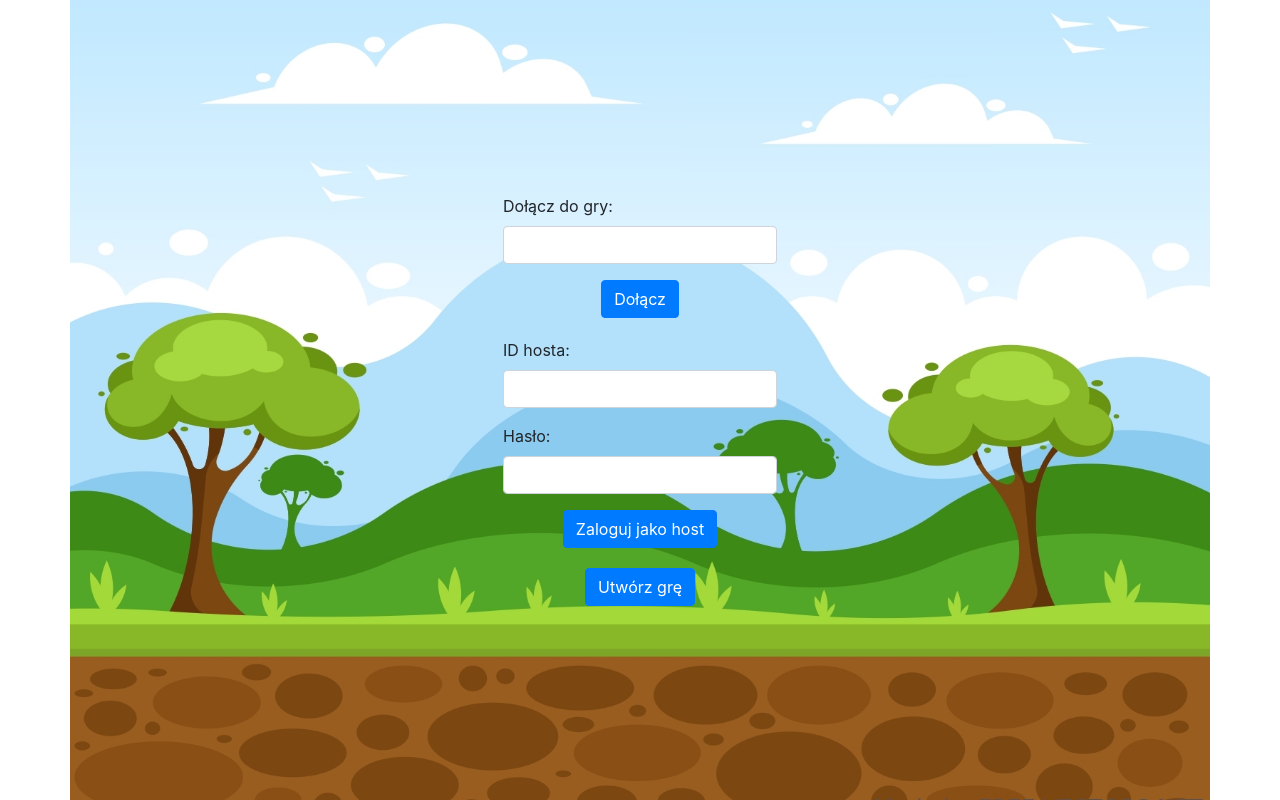
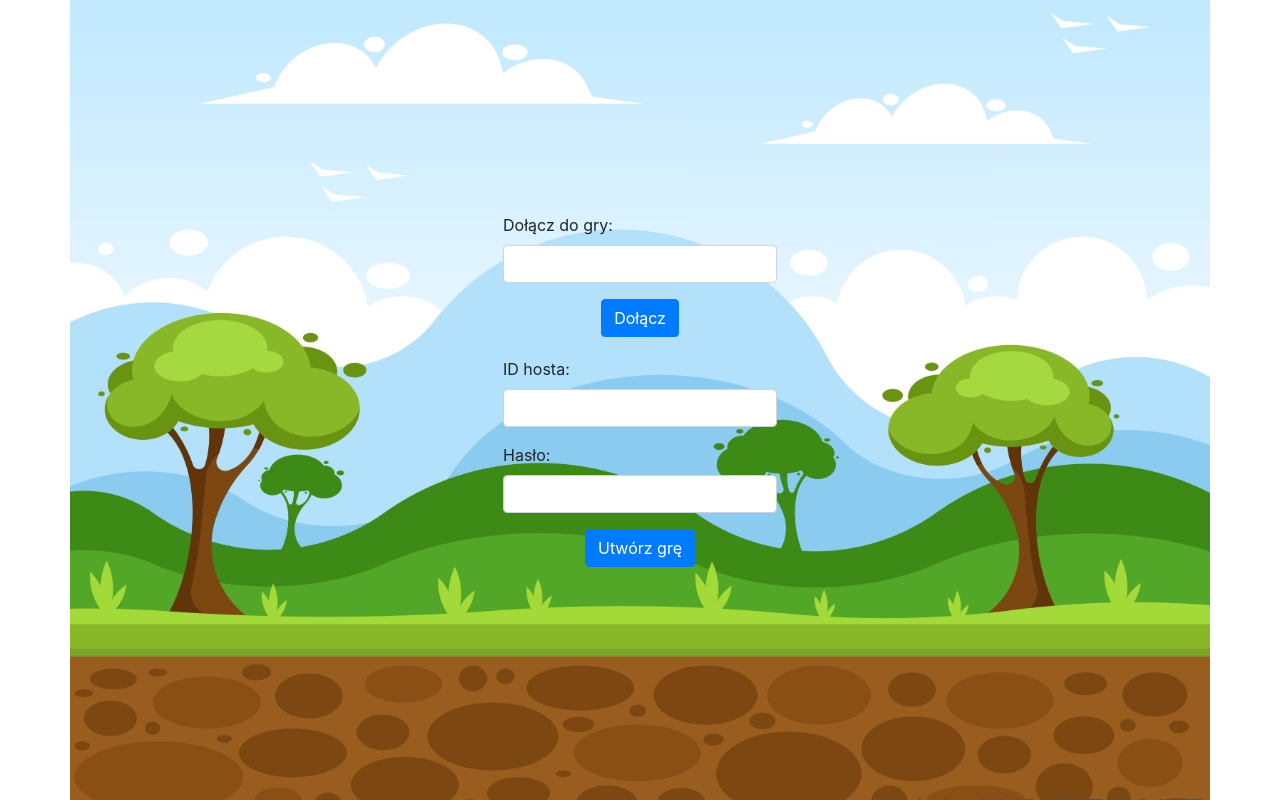
Before and after one commit to nanodroidplplpl/GraTerenowaPWSI, a Django app: page / in a window 1280 px wide. Shown: the part 56-856 px from the top of the page. Run offline with Django 4.2, Linux system fonts and the light colour scheme; parts of the project's set-up code (start-up, migrations or seed data) failed here and were passed over.

Commit message:
commit dla janka

```diff
--- a/gra/templates/gra/game_index.html
+++ b/gra/templates/gra/game_index.html
@@ -53,7 +53,7 @@
 
     </form>
     {#    <img src="{% static '/gra/game_index_background.jpg' %} ">#}
-    <form id="host-login-form" action="{% url 'zaslepka' %}" method="post">
+    <form id="host-login-form" action="{% url 'host_game_create' %}" method="post">
         {% csrf_token %}
         <div class="form-group">
             <label for="host-id-input">ID hosta:</label>
@@ -66,15 +66,9 @@
         </div>
 
         <div class="text-center"> <!-- Wrapping the button inside a div with the "text-center" class -->
-            <button type="submit" class="btn btn-primary">Zaloguj jako host</button>
+            <button type="submit" id="create-game-btn" class="btn btn-primary">Utwórz grę</button>
         </div>
-
     </form>
-
-    {#    <a id="create-game-btn" class="btn btn-primary" href="{% url 'host_game_create' %}">Utwórz grę</a>#}
-    <div class="text-center"> <!-- Wrapping the button inside a div with the "text-center" class -->
-        <a id="create-game-btn" class="btn btn-primary" href="{% url 'host_game_create' %}">Utwórz grę</a>
-    </div>
 </div>
 
 <script src="https://cdn.jsdelivr.net/npm/bootstrap@4.3.1/dist/js/bootstrap.min.js"></script>
--- a/gra/views.py
+++ b/gra/views.py
@@ -8,16 +8,19 @@ from django.utils import timezone
 from django.http import HttpResponseRedirect
 from .forms import CreateNewSession
 
-#from game.models import Sesje, Gracze
-#from game.forms import PostScoreForm
+
+# from game.models import Sesje, Gracze
+# from game.forms import PostScoreForm
 # Create your views here.
 
 def game_index(request):
     return render(request, 'gra/game_index.html')
 
+
 def check_session_exists(ses_id):
     session_exists = Sesje.objects.filter(ses_number=ses_id).exists()
     return session_exists
+
 
 def choose_group(request):
     ses_num = request.POST.get('join_code')
@@ -29,6 +32,7 @@ def choose_group(request):
             'ekipy': ekipy,
         }
         return render(request, 'gra/choose_group.html', context)
+
 
 def group_screen(request, ekipy_id=None):
     if request.method == 'POST':
@@ -44,15 +48,16 @@ def group_screen(request, ekipy_id=None):
             ekipa = Ekipy.objects.get(ekipy_id=group_identifier)
         else:
             # Tworzenie nowej grupy
-            ekipa = Ekipy.objects.create(ekipy_id=random.randint(1, 10000), nazwa_ekipy=group_identifier, sesje_ses_number=ses_number)
+            ekipa = Ekipy.objects.create(ekipy_id=random.randint(1, 10000), nazwa_ekipy=group_identifier,
+                                         sesje_ses_number=ses_number)
 
         Gracze.objects.create(g_nick=nick, score=0, ekipy_ekipy_id=ekipa)
         czlonkowie = Gracze.objects.filter(ekipy_ekipy_id=ekipa)
 
         context = {
-            'inni_czlonkowie' : czlonkowie,
+            'inni_czlonkowie': czlonkowie,
             'tytul': ekipa.nazwa_ekipy,
-            'twój_nick' : nick
+            'twój_nick': nick
         }
         return render(request, 'gra/group_screen.html', context)  # Przekierowanie do strony powodzenia
     else:
@@ -62,13 +67,22 @@ def group_screen(request, ekipy_id=None):
 def game_filed(request):
     return render(request, 'gra/game_filed.html')
 
+
 def host_game_create(request):
+    if request.method == 'POST':
+        for key, value in request.POST.items():
+            print(f'Klucz: {key}, Wartość: {value}')
+
     dostepne_gry = Gry.objects.all()
+
+    request.session['host_nick'] = request.POST.get('host_id')
+    request.session['host_pswd'] = request.POST.get('host_password')
 
     context = {
         'dostepne_gry': dostepne_gry,
     }
     return render(request, 'gra/host_game_create.html', context)
+
 
 def game_creation(request):
     if request.method == 'POST':
@@ -76,10 +90,12 @@ def game_creation(request):
             print(f"{key}: {value}")
     return render(request, 'gra/game_creation.html')
 
+
 def generate_random_string(length):
     alphabet = string.ascii_letters + string.digits + string.punctuation
     random_string = ''.join(secrets.choice(alphabet) for _ in range(length))
     return random_string
+
 
 def host_game_filed(request):
     if request.method == 'POST' and not (request.POST.get('index_gry') is not None):
@@ -96,7 +112,8 @@ def host_game_filed(request):
         gra.save()
 
         # Utwórz sesję
-        sesja = Sesje(ses_number=generate_random_string(200), game_name="", end_time=timezone.now() + datetime.timedelta(hours=1),
+        sesja = Sesje(ses_number=generate_random_string(200), game_name="",
+                      end_time=timezone.now() + datetime.timedelta(hours=1),
                       password=haslo_hosta, gry_nr_gry=gra)
         sesja.save()
 
@@ -133,11 +150,35 @@ def host_game_filed(request):
         }
 
         return render(request, 'gra/host_game_filed.html', context)  # Przekieruj na inny widok po zapisaniu danych
+    else:
+        host_nick = request.session.get('host_nick')
 
-    ses_number = request.session.get('ses_number')
-    host_nick = request.session.get('host_nick')
+        try:
+            gra = Gry.objects.get(nr_gry=request.POST.get('index_gry'))
+        except Gry.DoesNotExist:
+            return redirect('/')
 
-    print(str(ses_number)+" "+str(host_nick))
+        host = Hosty(h_nick=host_nick, sesje_ses_number="")
+        host.save()
+
+        sesja = Sesje(ses_number=generate_random_string(200), game_name="",
+                      end_time=timezone.now() + datetime.timedelta(hours=1),
+                      password=request.session.get('host_pswd'), gry_nr_gry=gra)
+        sesja.save()
+        request.session['ses_number'] = sesja.ses_number
+
+        host.sesje_ses_number = sesja.ses_number
+        host.save()
+
+        context = {
+            'ses': sesja.ses_number,
+            'h_nick': host_nick
+        }
+
+        return render(request, 'gra/host_game_filed.html', context)
+
+    request.session['ses_number'] = sesja.ses_number
+    request.session['host_nick'] = nazwa_hosta
 
     context = {
         'ses': str(ses_number),
@@ -146,8 +187,11 @@ def host_game_filed(request):
 
     return render(request, 'gra/host_game_filed.html', context)
 
+
 def zaslepka(request):
     pass
+
+
 def index(request):
     if request.method == 'POST':
         data_ses = request.POST.get("sesnr")
@@ -156,10 +200,11 @@ def index(request):
         try:
             sss = Sesje.objects.get(ses_number=data_ses)
             if data_pass == sss.password:
-                return render(request, 'gra/room.html', {'sesja':sss})
+                return render(request, 'gra/room.html', {'sesja': sss})
         except:
             raise Http404("Nie ma takiej sesji sory...")
     return render(request, 'gra/index.html')
+
 
 def room(request, ses_id):
     if request.method == 'GET':
@@ -168,13 +213,13 @@ def room(request, ses_id):
             sss = Sesje.objects.get(ses_number=ses_id)
         except Sesje.DoesNotExist:
             raise Http404("Nie ma takiej sesji sory...")
-        return render(request, 'gra/room.html', {'sesja':sss})
+        return render(request, 'gra/room.html', {'sesja': sss})
     elif request.method == 'POST':
-        data = Sesje.objects.get(ses_number = ses_id)
-        #s = request.POST.get("score")
-        #s = int(s)
-        #if s < 10:
-        data.gracze_set.create(g_nick=request.POST.get("g_nickk"),score=request.POST.get("scoree"))
+        data = Sesje.objects.get(ses_number=ses_id)
+        # s = request.POST.get("score")
+        # s = int(s)
+        # if s < 10:
+        data.gracze_set.create(g_nick=request.POST.get("g_nickk"), score=request.POST.get("scoree"))
         print(type(request.POST.get("score")))
 
         try:
@@ -182,7 +227,7 @@ def room(request, ses_id):
             sss = Sesje.objects.get(ses_number=ses_id)
         except Sesje.DoesNotExist:
             raise Http404("Nie ma takiej sesji sory...")
-        return render(request, 'gra/room.html', {'sesja':sss})
+        return render(request, 'gra/room.html', {'sesja': sss})
 
 
 def newses(request):
@@ -197,14 +242,15 @@ def newses(request):
                 what = False
                 if form.is_valid():
                     game_name = form.cleaned_data["game_name"]
-                    s = Sesje(ses_number=num, game_name=game_name, end_time=timezone.now()+datetime.timedelta(days=7))
+                    s = Sesje(ses_number=num, game_name=game_name, end_time=timezone.now() + datetime.timedelta(days=7))
                     s.save()
-                    #return HttpResponseRedirect("/%i" % num)
+                    # return HttpResponseRedirect("/%i" % num)
                     return HttpResponseRedirect("creator/%i" % num)
     else:
         form = CreateNewSession()
 
     return render(request, 'gra/createSession.html', {"form": form})
+
 
 def creator_room(request):
     return render(request, 'gra/creator_map.html')
```
Also changed, not shown: db.sqlite3.
